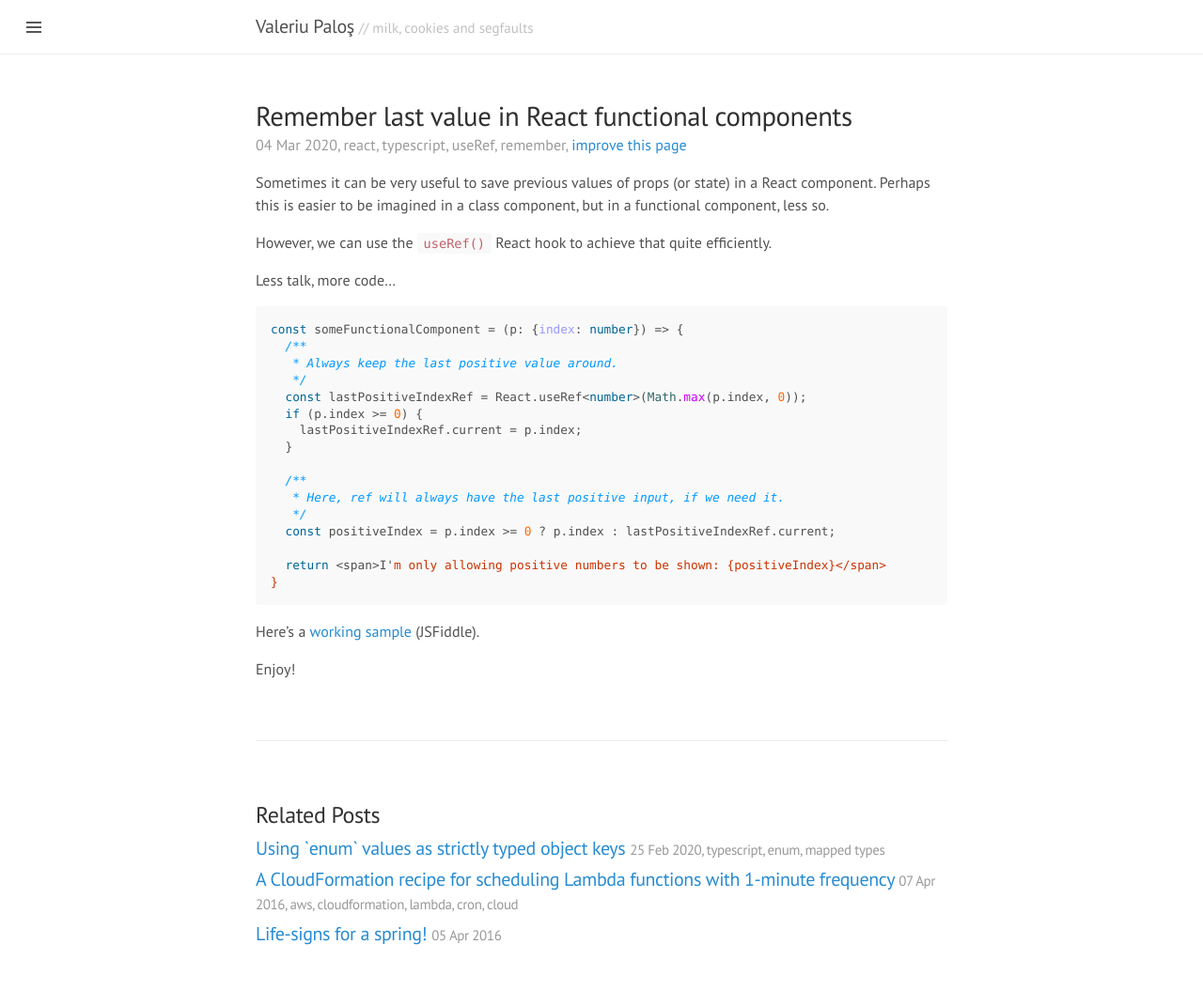
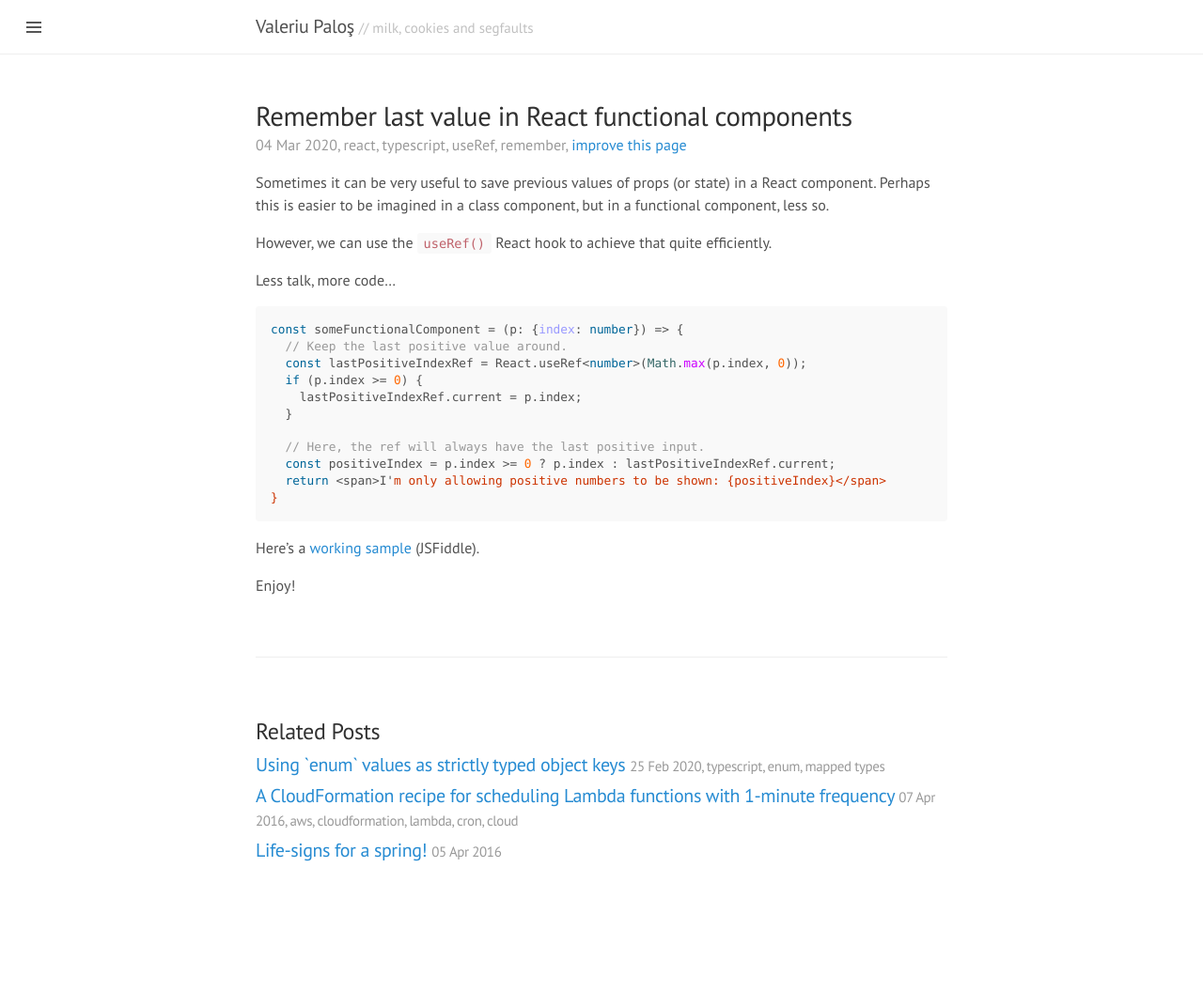
Before and after one commit to vpalos/vpalos.github.io, a Jekyll site: the page built from _posts/2020-03-04-react-remember-last-value.md, in a window 1280 px wide. Shown: the whole page at 94% size. Built offline with Jekyll 4.4.1, drawn with Linux system fonts in a browser that asks for light colours; comment, search, counter and statistics services are not loaded; after the commit the page ends 966 px from its top, so only the background shows below that.

Commit message:
Update 2020-03-04-react-remember-last-value.md

````diff
--- a/_posts/2020-03-04-react-remember-last-value.md
+++ b/_posts/2020-03-04-react-remember-last-value.md
@@ -15,19 +15,14 @@ Less talk, more code...
 
 ```ts
 const someFunctionalComponent = (p: {index: number}) => {
-  /**
-   * Always keep the last positive value around.
-   */
+  // Keep the last positive value around.
   const lastPositiveIndexRef = React.useRef<number>(Math.max(p.index, 0));
   if (p.index >= 0) {
     lastPositiveIndexRef.current = p.index;
   }
 
-  /**
-   * Here, ref will always have the last positive input, if we need it.
-   */
+  // Here, the ref will always have the last positive input.
   const positiveIndex = p.index >= 0 ? p.index : lastPositiveIndexRef.current;
-
   return <span>I'm only allowing positive numbers to be shown: {positiveIndex}</span>
 }
 ```
````
